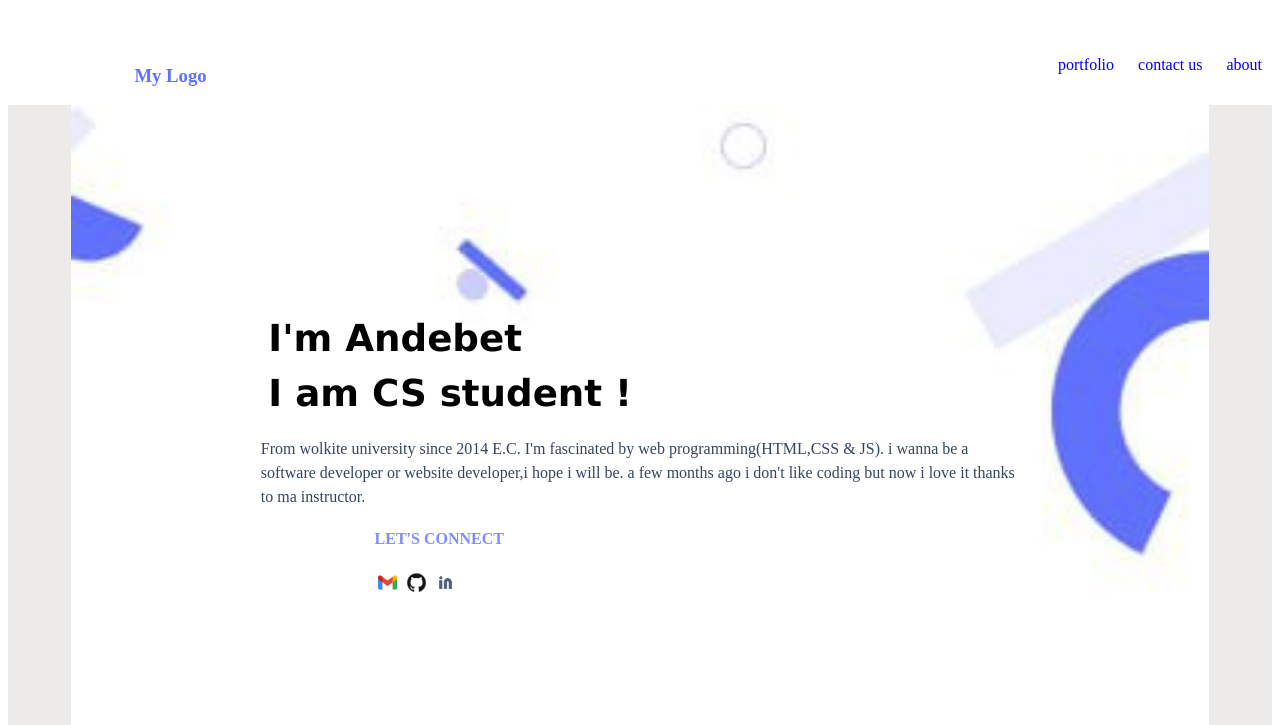
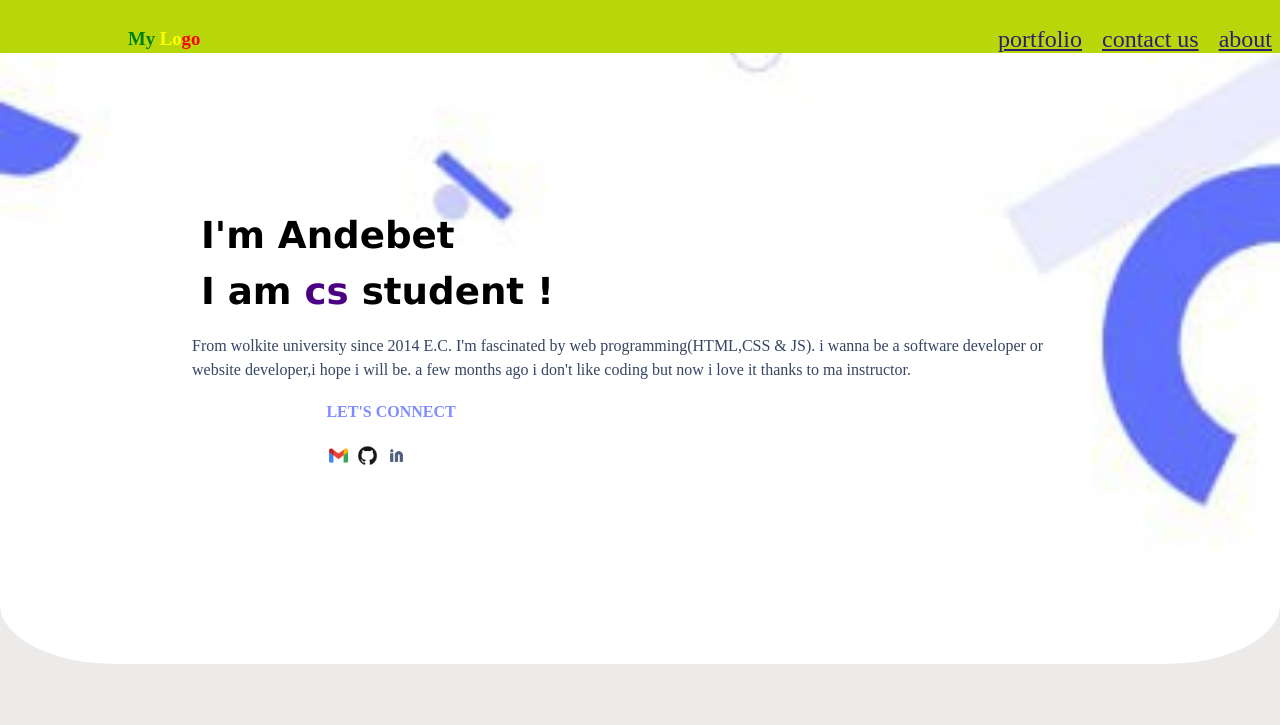
Before and after one commit to Andebet3210/WEB, a website: page index.html in a window 1280 px wide. Shown: the top 725 px of the page. Drawn offline with Linux system fonts and the light colour scheme.

Commit message:
commitnig additional css

```diff
--- a/css/index.css
+++ b/css/index.css
@@ -6,14 +6,33 @@
   flex-direction: column;
   background-color: rgb(237, 234, 234);
 }
+body{
+  margin: 0%;
+}
+.top {
 
-.top {
   text-align: right;
-  display: flex;
+  display:flex;
   justify-content: space-between;
-  background-color: white;
+  background:#b8d70b;
+  position: fixed;
+  width: 100%;
+  height:5%;
+  align-items: center;
+  padding-bottom: 1%;
+
+}
+.logo .my {
+  color: green;
 }
 
+.logo .lo {
+  color: yellow;
+}
+
+.logo .go {
+  color: red;
+}
 .logo {
   margin-left: 10%;
   color: #6070ff;
@@ -21,22 +40,23 @@
 }
 
 .logo :hover {
-  color: brown;
+  color: rgb(154, 12, 145);
 }
-
 .navigation {
   margin-top: 3%;
   display: flex;
   justify-content: space-between;
   text-decoration: none;
 }
-
 .items a {
-  padding: 10px;
-  text-decoration: none;
+  padding: 1dvh;
   justify-content: space-between;
+ color: rgb(47, 30, 110);
+  font-size: 150%;
 }
-
+.items a:hover{
+  color: brown;
+}
 .headline {
   font-family: Verdana, Geneva, Tahoma, sans-serif;
   font-weight: 40%;
@@ -45,7 +65,6 @@
   text-align: left;
   margin-left: 1%;
 }
-
 .headline-container-para {
   font-family: var(--font-family);
   font-weight: 400;
@@ -54,20 +73,16 @@
   color: #344563;
   text-align: left;
 }
-
 .Address {
   color: #7f8cff;
   margin-left: 15%;
 }
-
 .Address :hover {
-  color: black;
+  color: rgb(127, 22, 22);
 }
-
 .Address a :hover {
   transform: scale(1.5);
 }
-
 .bg {
   background-image: url(/css/images/im.jpg);
   background-size: cover;
@@ -75,7 +90,7 @@
   background-color: white;
   border-bottom-left-radius: 9%;
   border-bottom-right-radius: 9%;
-  margin: 0 5% 0 5%;
+
 }
 
 .img img {
@@ -301,10 +316,12 @@ input {
 @media only screen and (min-width: 375px) {
   .toggle svg {
     display: block;
+
   }
 
   .items a {
     display: none;
+
   }
 }
 
@@ -312,9 +329,14 @@ input {
   .toggle svg {
     display: none;
   }
+/* .top{
 
+    height: 10%;
+    align-items: center;
+} */
   .items a {
     display: inline-block;
+
   }
 
   .img img {
--- a/index.html
+++ b/index.html
@@ -12,7 +12,7 @@
     <main class="body">
         <div class="top">
                 <div class="logo">
-                    <h3>My Logo</h3></div>
+                        <h3><span class="my">My</span> <span class="lo">Lo</span><span class="go">go</span></h3></div>
                     <div class="navigation">
                     <div class="toggle">
                         <svg width="40" height="40" viewBox="0 0 40 40" fill="none" xmlns="http://www.w3.org/2000/svg">
@@ -34,7 +34,7 @@
     <section class="bg" >
         <div class="headline">
             <h1>I'm Andebet </h1>
-            <h1> I am CS student !</h1>
+            <h1> I am <span style="color:indigo ">cs</span> student !</h1>
         </div>
         <p class="headline-container-para"> From wolkite university since 2014 E.C.
         I'm fascinated by web programming(HTML,CSS & JS).
```
